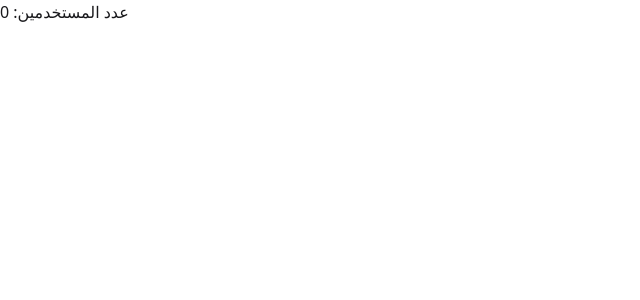
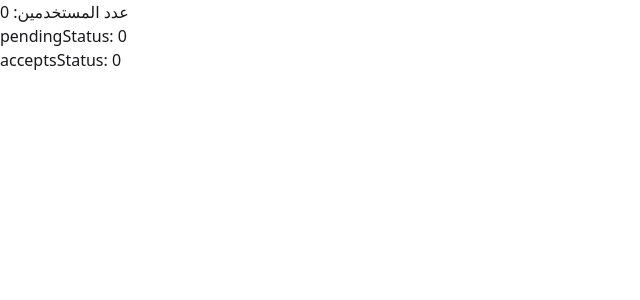
Before and after one commit to NadaMagd/Dashboard-law-console, a React (Vite) app: page / in a window 1280 px wide. Shown: the top 300 px of the page, without its empty margins (0-640 px from the left). Built offline with nearby package versions, Linux system fonts and the light colour scheme; no server answers; the database is empty.

Commit message:
logic of consultations

```diff
--- a/src/App.jsx
+++ b/src/App.jsx
@@ -1,15 +1,15 @@
+import Dashboard from "./pages/Dashboard";
 
-import Dashboard from "./pages/Dashboard"
-
-import './index.css'
+import "./index.css";
+import ConsultationsUI from "./pages/ConsultationsUI";
 
 function App() {
-
   return (
     <>
-   <Dashboard></Dashboard>
+      <Dashboard></Dashboard>
+      <ConsultationsUI />
     </>
-  )
+  );
 }
 
-export default App
+export default App;
--- /dev/null
+++ b/src/Service/Consultations/ConsultationsLogic.js
@@ -0,0 +1,26 @@
+import { collection, getDocs } from "firebase/firestore";
+import { db } from "../../firebase";
+
+export default async function fetchConsultations() {
+  let pendingStatus = 0;
+  let acceptsStatus = 0;
+
+  try {
+    const querySnapshot = await getDocs(collection(db, "consultations"));
+
+    querySnapshot.forEach((doc) => {
+      let data = doc.data();
+
+      if (data.status === "pending") {
+        pendingStatus++;
+      } else {
+        acceptsStatus++;
+      }
+      // console.log(doc.data());
+    });
+    return { pendingStatus: pendingStatus, acceptsStatus: acceptsStatus };
+  } catch (e) {
+    console.error("Error getting consultations:", e);
+    return { pendingStatus: 0, acceptsStatus: 0 };
+  }
+}
--- /dev/null
+++ b/src/pages/ConsultationsUI.jsx
@@ -0,0 +1,23 @@
+import { useEffect, useState } from "react";
+import fetchConsultations from "../Service/Consultations/ConsultationsLogic";
+
+export default function ConsultationsUI() {
+  const [pendingStatus, setPendingStatus] = useState(0);
+  const [acceptsStatus, setAcceptsStatus] = useState(0);
+
+  useEffect(() => {
+    const data = async () => {
+      const getData = await fetchConsultations();
+      setPendingStatus(getData.pendingStatus);
+      setAcceptsStatus(getData.acceptsStatus);
+    };
+    data();
+  }, []);
+
+  return (
+    <>
+      <h1>pendingStatus: {pendingStatus}</h1>
+      <h1>acceptsStatus: {acceptsStatus}</h1>
+    </>
+  );
+}
```
Also changed, not shown: src/Service/Lawers/Lawyers.js (+11 -14 lines).
